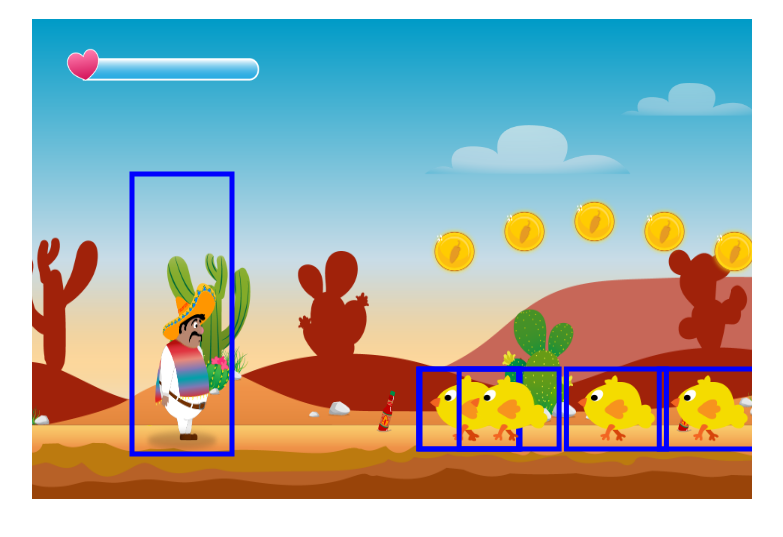
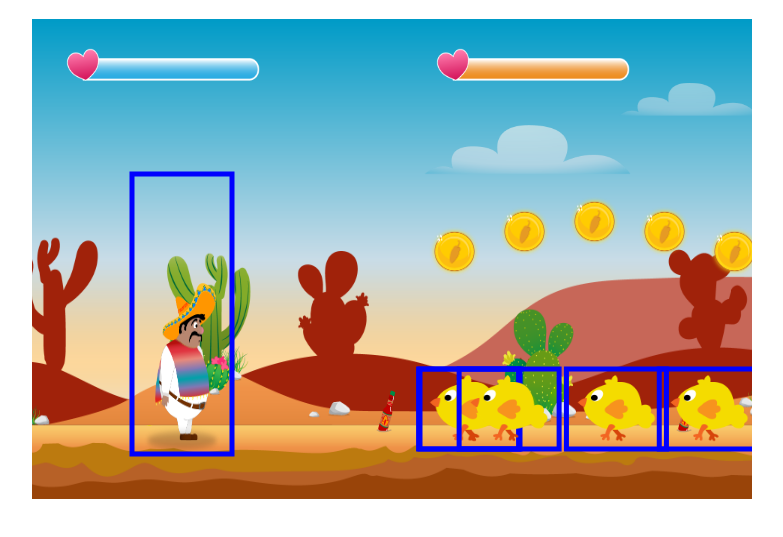
Before and after one commit to Rafael-Go7/11_El_Pollo_Loco, a plain HTML site: page index.html in a window 1280 px wide. Shown: the part 69-606 px from the top of the page, without its empty margins (248-1031 px from the left). Drawn offline with Linux system fonts and the light colour scheme; animation ran at ten frames a second.

```diff
--- a/assets/classes/chicken-dead.class.js
+++ /dev/null
@@ -1,19 +0,0 @@
-class DeadChicken extends MovableObject {
-    height = 90;
-    width = 90;
-
-
-    constructor(posX, posY) {
-        super().loadImage('assets/img/3_enemies_chicken/chicken_normal/2_dead/dead.png');
-        this.x = posX;
-        this.y = posY;
-        // this.animate();
-    }
-
-    // animate(){
-
-    //     setInterval(() => {
-
-    //     })
-    // }
-}
--- a/assets/classes/chicken-small-dead.class.js
+++ /dev/null
@@ -1,11 +0,0 @@
-class DeadSmallChicken extends MovableObject {
-    height = 90;
-    width = 90;
-
-
-    constructor(posX, posY) {
-        super().loadImage('assets/img/3_enemies_chicken/chicken_small/2_dead/dead.png');
-        this.posX = posX;
-        this.posY = posY;
-    }
-}
--- a/assets/classes/endboss.class.js
+++ b/assets/classes/endboss.class.js
@@ -1,6 +1,7 @@
 class Endboss extends MovableObject{
     height = 250;
     width = 250;
+    energy = 200;
     y = 190;
 
     IMAGES_WALKING = [
--- a/assets/classes/movable-object.class.js
+++ b/assets/classes/movable-object.class.js
@@ -6,6 +6,7 @@ class MovableObject extends DrawableObject{
     energy = 100;
     lastHit = 0;
     idle;
+    bottlehit = false;
 
     applyGravity(){
         setInterval(() => {
@@ -100,9 +101,6 @@ class MovableObject extends DrawableObject{
 
     isDead() {
         return this.energy == 0;
-        // if (energy == 0) {
-        //     level.enemies.splice.
-        // }
     }
 
 
--- /dev/null
+++ b/assets/classes/status-bar-Endboss.class.js
@@ -0,0 +1,53 @@
+class StatusBarEndboss extends DrawableObject {
+
+    IMAGES = [
+        'assets/img/7_statusbars/1_statusbar/2_statusbar_health/orange/0.png',
+        'assets/img/7_statusbars/1_statusbar/2_statusbar_health/orange/20.png',
+        'assets/img/7_statusbars/1_statusbar/2_statusbar_health/orange/40.png',
+        'assets/img/7_statusbars/1_statusbar/2_statusbar_health/orange/60.png',
+        'assets/img/7_statusbars/1_statusbar/2_statusbar_health/orange/80.png',
+        'assets/img/7_statusbars/1_statusbar/2_statusbar_health/orange/100.png'
+
+    ];
+
+    percentage = 100;
+                                // beim Laden der Klasse wird zunächst immer der constructor aufgerufen - dieser Stellt die Hauptfunktion dar.
+    constructor(){
+        super();                //super() muss stets aufgerufen werden, damit wir die Methoden der übergeordneten Klasse aufrufen können
+        this.loadImages(this.IMAGES);
+        this.x = 400;
+        this.y = 10;
+        this.width = 200;
+        this.height = 60;
+        this.setPercentage(100);    // hier rufen wir die setPercentage() auf und geben den Anfangswert von 100 mit
+    }
+
+    //setPercentage(50);
+    setPercentage(percentage) {
+        this.percentage = percentage;   // aus der Prozentzahl müssen wir nun eine Zahl zwischen 0 und 5 ermitteln
+        let path = this.IMAGES[this.resolveImageIndex()];   // eines der ArrayBilder wird herausgesucht und in den 'path' hinein geladen
+        this.img = this.imageCache[path];   // das aktuelle Bild soll dem Bild vom imageCache entsprechen
+    }
+
+    resolveImageIndex(){
+        if(this.percentage == 100) {
+            return 5;
+
+        }   else if (this.percentage > 80) {
+            return 4;
+
+        }else if (this.percentage > 60) {
+            return 3;
+
+        }else if (this.percentage > 40) {
+            return 2;
+
+        }else if (this.percentage > 20) {
+            return 1;
+
+        } else {
+            return 0;
+        }
+    }
+
+}
--- a/assets/classes/world.class.js
+++ b/assets/classes/world.class.js
@@ -13,6 +13,7 @@ class World{
     music_sound = new Audio('assets/audio/7_music_1_salsa loca2.wav');
     throwBottle_sound = new Audio('assets/audio/8_throw.wav');
     statusBar = new StatusBar();
+    StatusBarEndboss = new StatusBarEndboss();
     bottles = [];
     deadEnemies = [];
 
@@ -60,43 +61,15 @@ class World{
         this.level.enemies.forEach((enemy, indexOfEnemies) => {
             if (this.character.isColliding(enemy) && this.character.isAboveGround()) {
                 this.character.jumpOnEnemy = true;
-                // this.checkKindOfEnemy(enemy, indexOfEnemies);
                 enemy.energy = 0;
                 setTimeout(() => {
                     console.log('splice');
                     this.level.enemies.splice(indexOfEnemies, 1);  // nachdem ein enemy getötet wurde, wird er aus dem Hauptarray enemies - in der Class "level" - gelöscht
-                    //this.deadEnemies.splice(this.deadEnemy);
                     this.character.jumpOnEnemy = false;
-                    // if (enemy instanceof Chicken) {
-                    //     this.chicken.deadChicken();
-                    //     // this.chickenDyingAudio.play();
-                    // }// } else {
-                    //     deadEnemy = new DeadSmallChicken(enemy.posX, enemy.posY);
-                    //     // this.smallChickenDyingAudio.play();
-                    // }
                 }, 200);
             }
         });
     }
-
-    /**
-     * checks if a normal chicken or a small chicken is collided with the character and pushes the right dead variant
-     * to the array deadEnemies
-     * @param {object} enemy who is collided with the character
-     * @param {number} indexOfEnemies of the array with all enemies in the world
-     */
-    // checkKindOfEnemy(enemy, indexOfEnemies) {
-    //     let deadEnemy;
-    //     if (enemy instanceof Chicken) {
-    //         deadEnemy = new DeadChicken(enemy.posX, enemy.posY);
-    //         // this.chickenDyingAudio.play();
-    //     } else {
-    //         deadEnemy = new DeadSmallChicken(enemy.posX, enemy.posY);
-    //         // this.smallChickenDyingAudio.play();
-    //     }
-    //     // this.deadEnemies.push(deadEnemy);
-    //     // this.level.enemies.splice(indexOfEnemies, 1);
-    // }
 
 
     checkCollisionsEndboss(){
@@ -106,7 +79,6 @@ class World{
                 this.statusBar.setPercentage(this.character.energy);
             console.log('Colission Endboss with Character, energy', this.character.energy);
             }
-
         });
     }
 
@@ -114,7 +86,8 @@ class World{
         this.bottles.forEach((bottle) => { //Hier handelt es sich um ein Array
             this.level.enemies.forEach((enemy)=>{
                 if (enemy.isColliding(bottle) ) {
-                    enemy.hitByBottle();       // im Falle einer Kollision mit einem Enemy wird unserem Character Lebensenergie abgezogen
+                    enemy.hitByBottle();
+                    enemy.bottlehit = true;       // im Falle einer Kollision mit einem Enemy wird unserem Character Lebensenergie abgezogen
                     // this.setPercentage(this.enemyChicken.energy);
                 console.log('Colission with enemy, energy', enemy.energy);
                 }
@@ -127,14 +100,15 @@ class World{
             this.level.endboss.forEach((bossi)=>{
                 if (bossi.isColliding(bottle) ) {
                     bossi.hitByBottle();       // im Falle einer Kollision mit einem Enemy wird unserem Character Lebensenergie abgezogen
-                    // this.setPercentage(this.enemyChicken.energy);
-                console.log('Colission with endboss, energy', bossi.energy);
+                    this.StatusBarEndboss.setPercentage(this.level.endboss.energy);
+                console.log('Endboss collides with bottle, energy', bossi.energy);
                 }
             });
-        })
+
+        });
+        setInterval(() => {
+        });
     }
-
-
 
 
     hitByBottle(enemy) {
@@ -146,7 +120,8 @@ class World{
             //   this.StatusbarBoss.setPercentage(this.endboss.energy);
             // } else
             // {
-              this.removeChicken(enemy);
+                this.level.enemies.splice(indexOfEnemies, 1);
+            //   this.removeChicken(enemy);
             // }
           }
         });
@@ -169,11 +144,17 @@ class World{
         this.addObjectsToMap(this.level.clouds);   // wir fügen unsere Clouds zu unserer Map
         this.addObjectsToMap(this.level.bottles);
         this.addObjectsToMap(this.level.coins);
+        this.addObjectsToMap(this.bottles); // lokales Array bottles
 
         this.ctx.translate(-this.camera_x, 0); // Context(ctx)/ Kamera wird beim Bild-Zeichnen (draw) wieder zurück verschoben.
     //  ----- Space for fixed objects -----
         this.addToMap(this.statusBar); // auch die statusBar muss "gemalt" werden, damit wir sie auf dem Bildschirm angezeigt bekommen
         this.ctx.translate(this.camera_x, 0);  // Der Context (ctx)/ Die Kamera verschiebt das gezeichnete Bild (draw) auf der X-Achse, wie in der Variablen camera_x oben definiert; Der Wert 0 für die Y-Achse muss ebenfalls angegeben werden, damit der Befehl vollständig ist.
+
+        this.ctx.translate(-this.camera_x, 0); // Context(ctx)/ Kamera wird beim Bild-Zeichnen (draw) wieder zurück verschoben.
+        //  ----- Space for fixed objects -----
+        this.addToMap(this.StatusBarEndboss); // auch die statusBar muss "gemalt" werden, damit wir sie auf dem Bildschirm angezeigt bekommen
+        this.ctx.translate(this.camera_x, 0);
 
         // this.addToMap(this.coins);
         this.addObjectsToMap(this.level.enemies);  // wir fügen unsere Enemies zu unserer Map
--- a/assets/js/game.js
+++ b/assets/js/game.js
@@ -29,7 +29,7 @@ window.addEventListener('keydown', (event) => {       // Definition des Events '
     if (event.keyCode == 68) {
         keyboard.KEY_D = true;
     }
-    console.log(event);                                     //Google suchbefehle: z.B.: "javascript get arrow key pressed", "eventlistener keypress detecting the pressed arrow key geeksforgeeks", "eventlistener press arrow down", "etc."
+    // console.log(event);                                     //Google suchbefehle: z.B.: "javascript get arrow key pressed", "eventlistener keypress detecting the pressed arrow key geeksforgeeks", "eventlistener press arrow down", "etc."
 });
 
 window.addEventListener('keyup', (event) => {       // Definition des Events 'keypress'
@@ -52,5 +52,5 @@ window.addEventListener('keyup', (event) => {       // Definition des Events 'ke
     if (event.keyCode == 68) {
         keyboard.KEY_D = false;
     }
-    console.log(event);                                     //Google suchbefehle: z.B.: "javascript get arrow key pressed", "eventlistener keypress detecting the pressed arrow key geeksforgeeks", "eventlistener press arrow down", "etc."
+    // console.log(event);                                     //Google suchbefehle: z.B.: "javascript get arrow key pressed", "eventlistener keypress detecting the pressed arrow key geeksforgeeks", "eventlistener press arrow down", "etc."
 });
--- a/index.html
+++ b/index.html
@@ -11,6 +11,7 @@
     <script src="assets/classes/movable-object.class.js"></script>
     <script src="assets/classes/background-object.class.js"></script>
     <script src="assets/classes/status-bar.class.js"></script>      <!--status-bar.class.js muss aufgerufen werden bevor diw world.class.js aufgerufen wird, ansonsten error 'status-bar is not defined'-->
+    <script src="assets/classes/status-bar-Endboss.class.js"></script>
     <script src="assets/classes/world.class.js"></script>
     <script src="assets/classes/cloud.class.js"></script>
     <script src="assets/classes/chicken.class.js"></script>
@@ -20,8 +21,6 @@
     <script src="assets/classes/level.class.js"></script>
     <script src="assets/classes/throwable-object.class.js"></script>
     <script src="assets/classes/endboss.class.js"></script>
-    <script src="assets/classes/chicken-small-dead.class.js"></script>
-    <script src="assets/classes/chicken-dead.class.js"></script>
     <script src="assets/classes/bottle.class.js"></script>
     <script src="assets/classes/coin.class.js"></script>
     <script src="assets/levels/level1.js"></script>
```
Also changed, not shown: assets/classes/throwable-object.class.js (+9 -6 lines).
